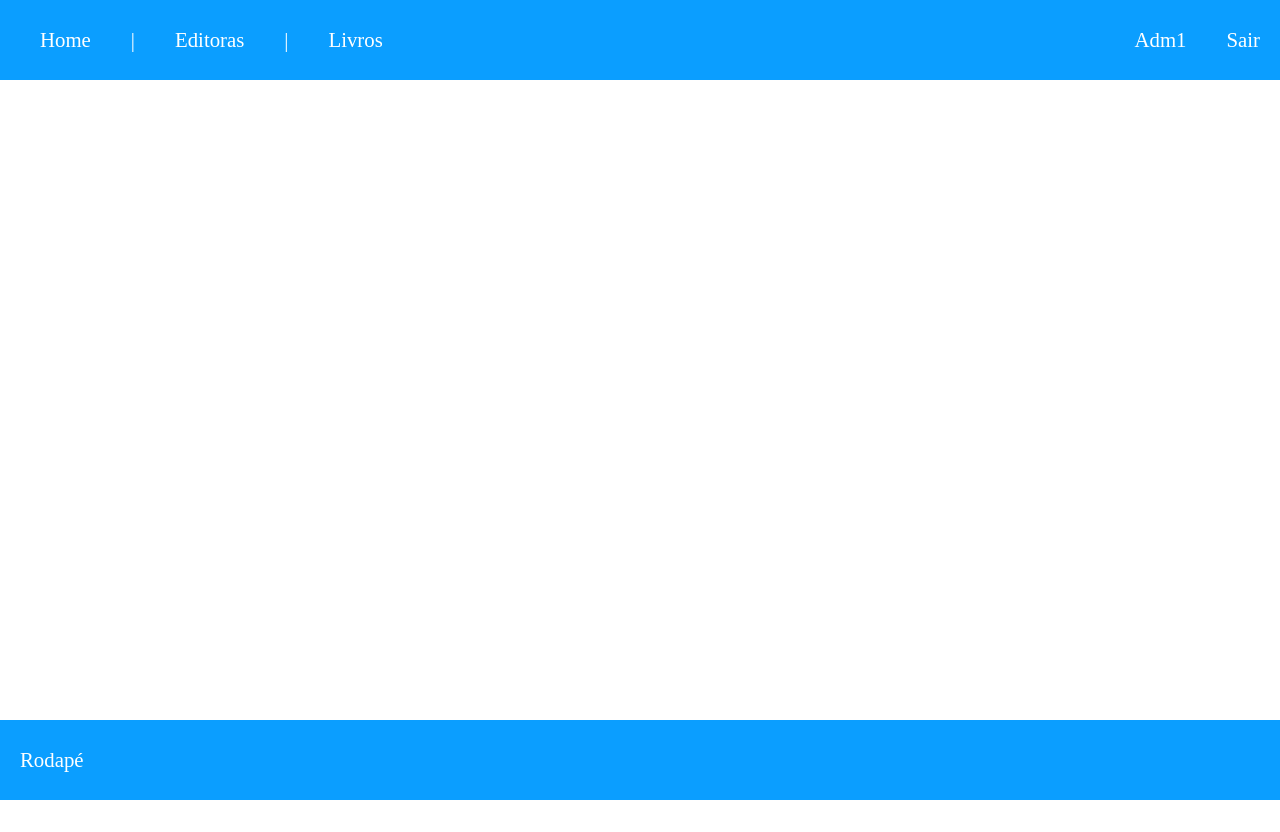
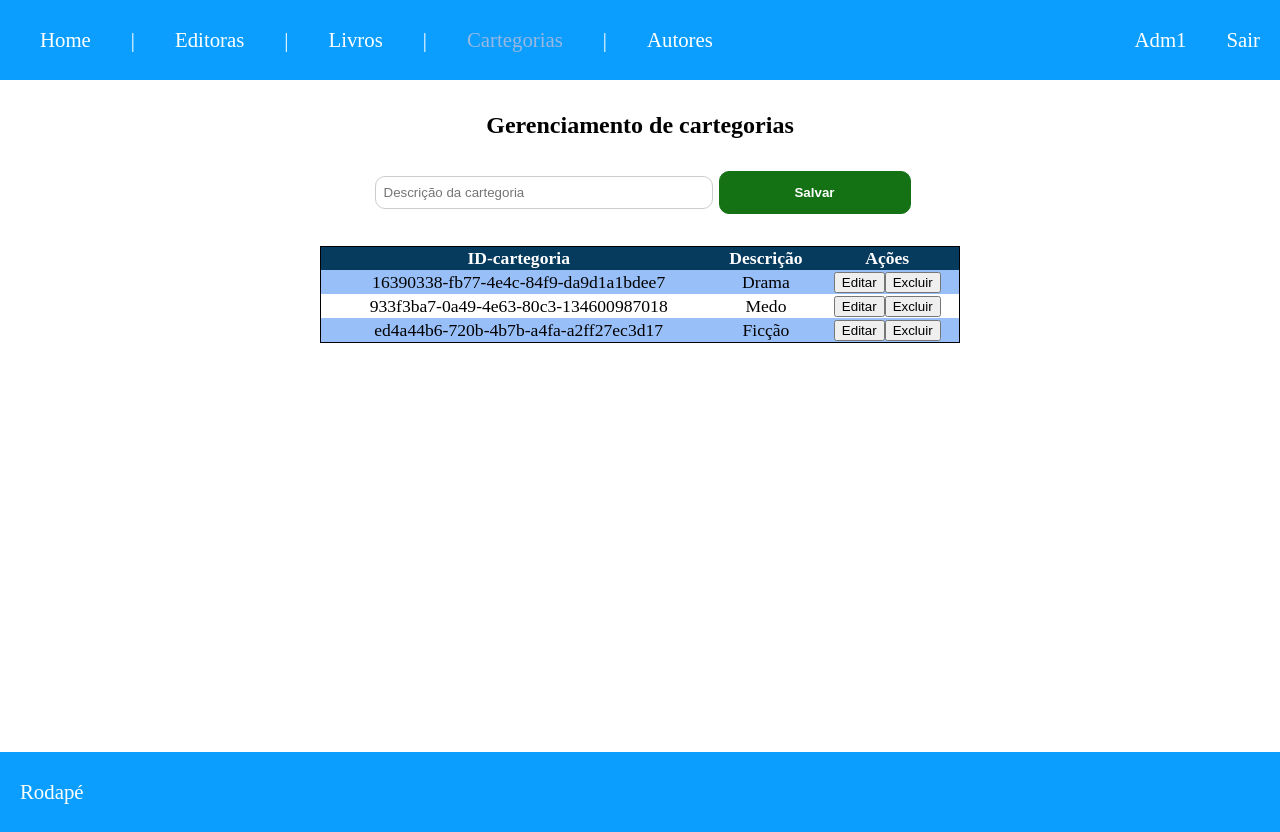
Before and after one commit to Ian-2INFO3/aula-bootcamp-teste, a Vue app: page /cartegorias in a window 1280 px wide. Before the commit the page ends 800 px from the top, so only its background shows below. Built offline with nearby package versions, Linux system fonts and the light colour scheme.

Commit message:
id funcionando, autores e cartegorias criados

```diff
--- a/src/components/template/HeaderComp.vue
+++ b/src/components/template/HeaderComp.vue
@@ -16,6 +16,10 @@ export default {
       <span> <RouterLink to="/editoras">Editoras</RouterLink> </span>
       <span>|</span>
       <span> <RouterLink to="/livros">Livros</RouterLink> </span>
+      <span>|</span>
+      <span> <RouterLink to="/cartegorias">Cartegorias</RouterLink> </span>
+      <span>|</span>
+      <span> <RouterLink to="/autores">Autores</RouterLink> </span>
     </div>
     <div class="menu-direito">
       <span> {{ usuario }} </span>
--- a/src/router/index.js
+++ b/src/router/index.js
@@ -19,6 +19,16 @@ const router = createRouter({
       name: "editoras",
       component: () => import("../views/EditorasView.vue"),
     },
+    {
+      path: "/cartegorias",
+      name: "cartegorias",
+      component: () => import("../views/CartegoriasView.vue"),
+    },
+    {
+      path: "/autores",
+      name: "autores",
+      component: () => import("../views/AutoresView.vue"),
+    },
   ],
 });
 
--- /dev/null
+++ b/src/views/AutoresView.vue
@@ -0,0 +1,89 @@
+<script>
+import { v4 as uuidv4 } from "uuid";
+export default {
+  data() {
+    return {
+      autores: [
+        {
+          id_autor: "4b95ec3f-c3a0-49d9-971d-b3696657fbbd",
+          nome: "Andrzej Sapkowski",
+        },
+        {
+          id_autor: "ec38e964-9ddc-4d39-b6e3-688e239f8da9",
+          nome: "RONALD HUTTON",
+        },
+        {
+          id_autor: "d48aca58-0c61-46fc-896f-9ea630a90cfb",
+          nome: "Antoine de Saint-Exupéry",
+        },
+      ],
+      novo_autor: "",
+    };
+  },
+  methods: {
+    salvar() {
+      if (this.novo_autor !== "") {
+        const novo_id_autor = uuidv4();
+        this.autores.push({
+          id_autor: novo_id_autor,
+          nome: this.novo_autor,
+        });
+        this.novo_autor = "";
+      }
+    },
+    excluir(autor) {
+      const indice = this.autores.indexOf(autor);
+      this.autores.splice(indice, 1);
+    },
+    editar(autor) {
+      const novo_nome = prompt("Editar Nome do autor");
+      if (novo_nome !== "") {
+        autor.nome = novo_nome;
+      }
+    },
+  },
+};
+</script>
+<template>
+  <div class="container">
+    <div class="title">
+      <h2>Gerenciamento de autores</h2>
+    </div>
+    <div class="form-input">
+      <input
+        @keyup.enter="salvar"
+        v-model="novo_autor"
+        type="text"
+        placeholder="Nome do autor"
+        class="input-maior"
+      />
+
+      <button @click="salvar">Salvar</button>
+    </div>
+    <div class="list-editoras">
+      <table>
+        <thead>
+          <tr>
+            <th>ID-autor</th>
+            <th>Descrição</th>
+            <th>Ações</th>
+          </tr>
+        </thead>
+        <tbody>
+          <tr v-for="autor in autores" :key="autor.id">
+            <td>
+              {{ autor.id_autor }}
+            </td>
+            <td>
+              {{ autor.nome }}
+            </td>
+            <td>
+              <button @click="editar(autor)">Editar</button>
+              <button @click="excluir(autor)">Excluir</button>
+            </td>
+          </tr>
+        </tbody>
+      </table>
+    </div>
+  </div>
+</template>
--- /dev/null
+++ b/src/views/CartegoriasView.vue
@@ -0,0 +1,89 @@
+<script>
+import { v4 as uuidv4 } from "uuid";
+export default {
+  data() {
+    return {
+      cartegorias: [
+        {
+          id_cartegoria: "16390338-fb77-4e4c-84f9-da9d1a1bdee7",
+          descricao: "Drama",
+        },
+        {
+          id_cartegoria: "933f3ba7-0a49-4e63-80c3-134600987018",
+          descricao: "Medo",
+        },
+        {
+          id_cartegoria: "ed4a44b6-720b-4b7b-a4fa-a2ff27ec3d17",
+          descricao: "Ficção",
+        },
+      ],
+      nova_cartegoria: "",
+    };
+  },
+  methods: {
+    salvar() {
+      if (this.nova_cartegoria !== "") {
+        const novo_id_cartegoria = uuidv4();
+        this.cartegorias.push({
+          id_cartegoria: novo_id_cartegoria,
+          descricao: this.nova_cartegoria,
+        });
+        this.nova_cartegoria = "";
+      }
+    },
+    excluir(cartegoria) {
+      const indice = this.cartegorias.indexOf(cartegoria);
+      this.cartegorias.splice(indice, 1);
+    },
+    editar(cartegoria) {
+      const novo_nome = prompt("Editar Descrição da cartegoria");
+      if (novo_nome !== "") {
+        cartegoria.nome = novo_nome;
+      }
+    },
+  },
+};
+</script>
+<template>
+  <div class="container">
+    <div class="title">
+      <h2>Gerenciamento de cartegorias</h2>
+    </div>
+    <div class="form-input">
+      <input
+        @keyup.enter="salvar"
+        v-model="nova_cartegoria"
+        type="text"
+        placeholder="Descrição da cartegoria"
+        class="input-maior"
+      />
+
+      <button @click="salvar">Salvar</button>
+    </div>
+    <div class="list-editoras">
+      <table>
+        <thead>
+          <tr>
+            <th>ID-cartegoria</th>
+            <th>Descrição</th>
+            <th>Ações</th>
+          </tr>
+        </thead>
+        <tbody>
+          <tr v-for="cartegoria in cartegorias" :key="cartegoria.id">
+            <td>
+              {{ cartegoria.id_cartegoria }}
+            </td>
+            <td>
+              {{ cartegoria.descricao }}
+            </td>
+            <td>
+              <button @click="editar(cartegoria)">Editar</button>
+              <button @click="excluir(cartegoria)">Excluir</button>
+            </td>
+          </tr>
+        </tbody>
+      </table>
+    </div>
+  </div>
+</template>
--- a/src/views/LivrosView.vue
+++ b/src/views/LivrosView.vue
@@ -5,26 +5,25 @@ export default {
     return {
       livros: [
         {
-          livroid: "7313422d-7fa3-403f-aa3c-a14d3196991b",
+          id_livro: "7313422d-7fa3-403f-aa3c-a14d3196991b",
           nome: "The witcher",
-          editoraid: "8ecb8a1e-5114-496d-9bee-1308dccf4b87",
-          autor: "Andrzej Sapkowski",
-          cartegoria_id: "Drama",
+          id_editora: "8ecb8a1e-5114-496d-9bee-1308dccf4b87",
+          id_autor: "4b95ec3f-c3a0-49d9-971d-b3696657fbbd",
+          id_cartegoria: "16390338-fb77-4e4c-84f9-da9d1a1bdee7",
         },
         {
-          novo_editora: "",
-          livroid: "736c8f35-b5cf-43bf-a9ee-e4d8950ee0a5",
+          id_livro: "736c8f35-b5cf-43bf-a9ee-e4d8950ee0a5",
           nome: "Grimório das Bruxas",
-          editoraid: "597ceef8-36ac-4b0e-859e-77551c9818c0	",
-          autor: "RONALD HUTTON",
-          cartegoria_id: "Medo",
+          id_editora: "597ceef8-36ac-4b0e-859e-77551c9818c0	",
+          id_autor: "ec38e964-9ddc-4d39-b6e3-688e239f8da9",
+          id_cartegoria: "933f3ba7-0a49-4e63-80c3-134600987018",
         },
         {
-          livroid: "519d6a87-60c2-465a-aa2f-1b8d0ef079cf",
+          id_livro: "519d6a87-60c2-465a-aa2f-1b8d0ef079cf",
           nome: "O pequeno príncipe",
-          editoraid: "630c1d03-cb59-460a-89b8-cca1d42c1bc6",
-          autor: "Antoine de Saint-Exupéry",
-          cartegoria_id: "Ficção",
+          id_editora: "630c1d03-cb59-460a-89b8-cca1d42c1bc6",
+          id_autor: "d48aca58-0c61-46fc-896f-9ea630a90cfb",
+          id_cartegoria: "ed4a44b6-720b-4b7b-a4fa-a2ff27ec3d17",
         },
       ],
       novo_livro: "",
@@ -35,10 +34,14 @@ export default {
       if (this.novo_livro !== "") {
         const novo_idlivro = uuidv4();
         const novo_ideditora = uuidv4();
+        const novo_idautor = uuidv4();
+        const novo_idcartegoria = uuidv4();
         this.livros.push({
-          livroid: novo_idlivro,
-          editoraid: novo_ideditora,
+          id_livro: novo_idlivro,
+          id_editora: novo_ideditora,
           nome: this.novo_livro,
+          id_autor: novo_idautor,
+          id_cartegoria: novo_idcartegoria,
         });
         this.novo_livro = "";
       }
@@ -78,8 +81,8 @@ export default {
           <tr>
             <th>ID-livro</th>
             <th>Nome</th>
-            <th>Autor</th>
-            <th>Cartegoria</th>
+            <th>Autor-id</th>
+            <th>Cartegoria-id</th>
             <th>Editora-Id</th>
             <th>Ações</th>
           </tr>
@@ -87,19 +90,19 @@ export default {
         <tbody>
           <tr v-for="livro in livros" :key="livro.id">
             <td>
-              {{ livro.livroid }}
+              {{ livro.id_livro }}
             </td>
             <td>
               {{ livro.nome }}
             </td>
             <td>
-              {{ livro.autor }}
+              {{ livro.id_autor }}
             </td>
             <td>
-              {{ livro.cartegoria_id }}
+              {{ livro.id_cartegoria }}
             </td>
             <td>
-              {{ livro.editoraid }}
+              {{ livro.id_editora }}
             </td>
             <td>
               <button @click="editar(livro)">Editar</button>
```
